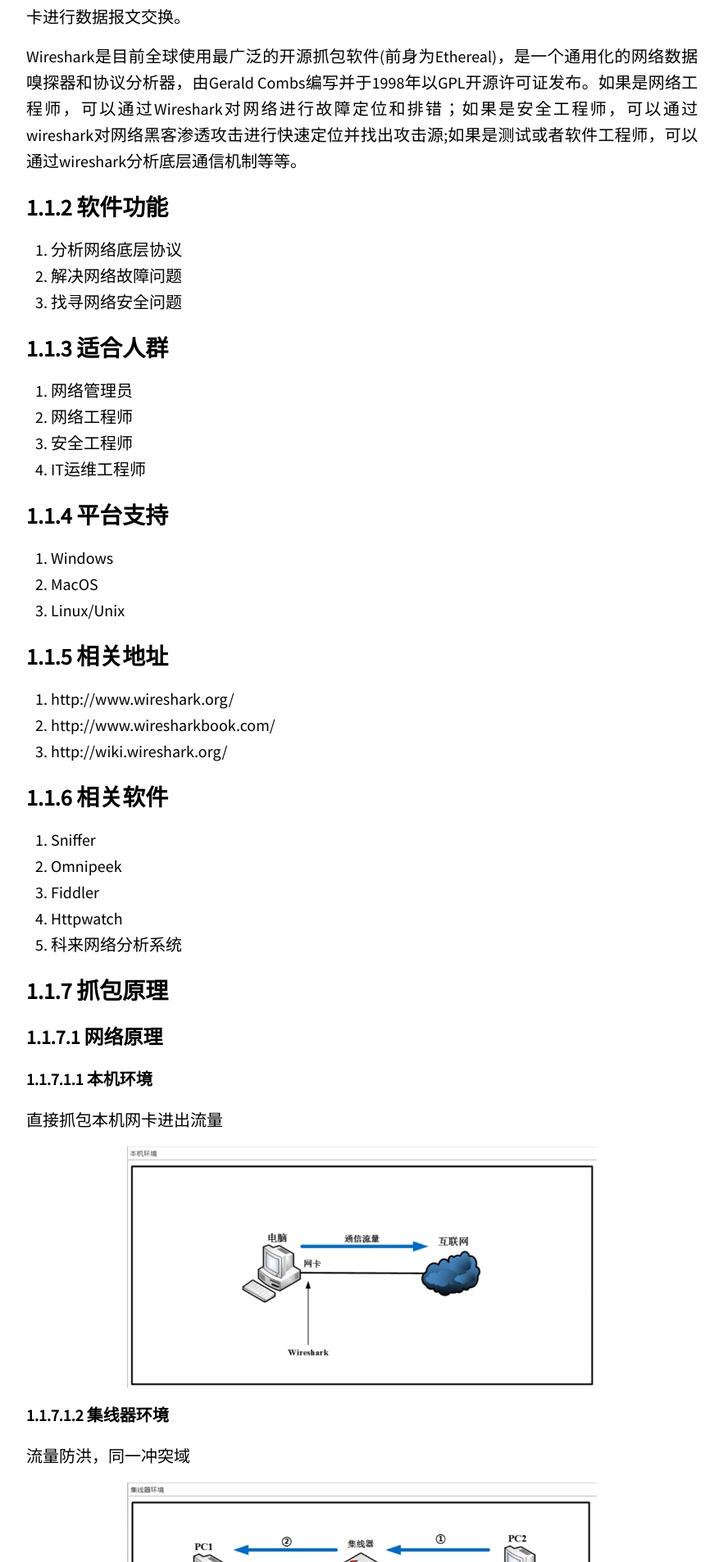
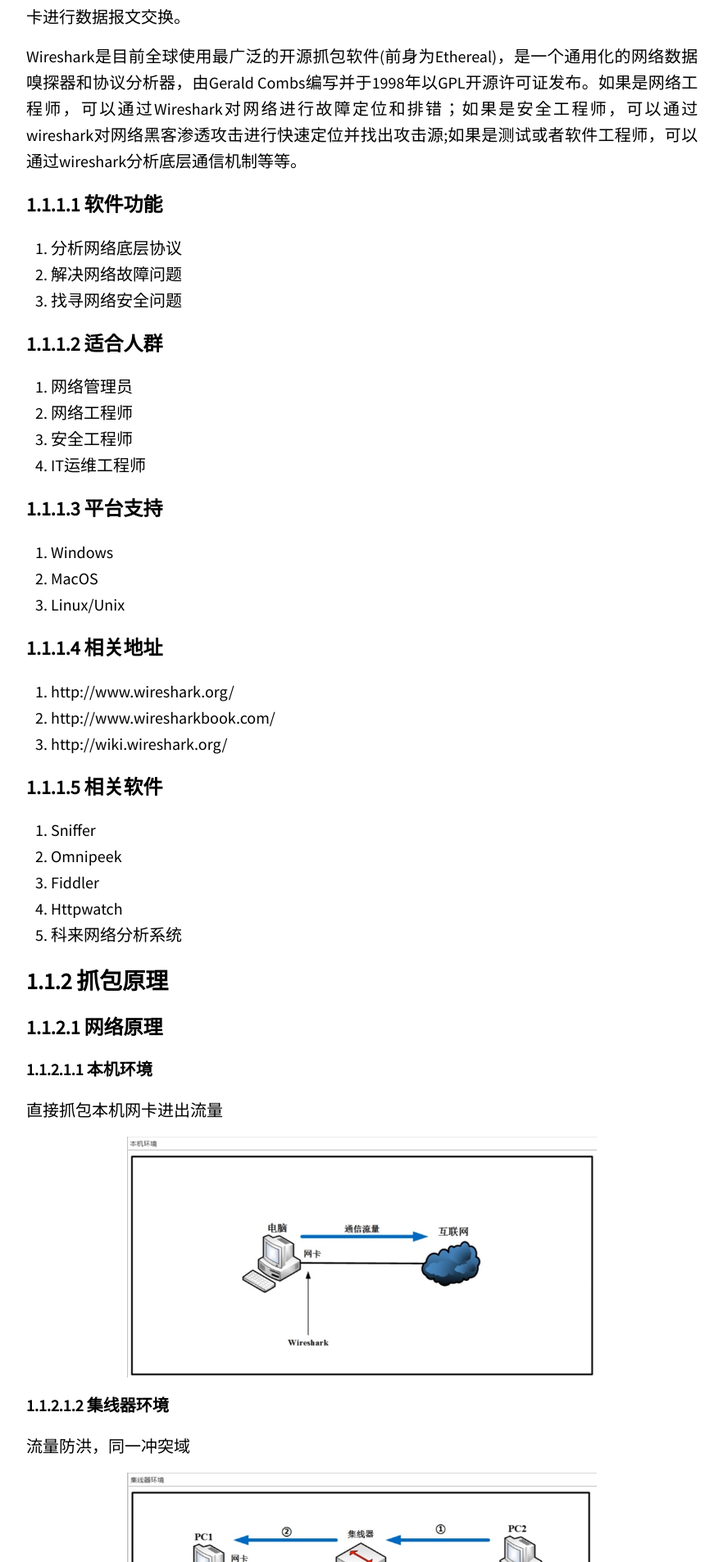
Before and after one commit to Cr7-joker/Cr7-joker.github.io, a Jekyll site: the page built from _posts/2019-03-04-Wireshark use tutorial/2019-03-04-Wireshark use tutorial.md, in a window 1280 px wide. Shown: the part 650-2556 px from the top of the page at 82% size, without its empty margins (146-1028 px from the left). Built offline with Jekyll 4.4.1, drawn with Linux system fonts in a browser that asks for light colours; our own code applies the rules of GitHub Pages for plain Markdown files; a script that is not in the unit is left out.

```diff
--- a/_posts/2019-03-04-Wireshark use tutorial/2019-03-04-Wireshark use tutorial.md
+++ b/_posts/2019-03-04-Wireshark use tutorial/2019-03-04-Wireshark use tutorial.md
@@ -17,32 +17,32 @@ Wireshark（前称Ethereal）是一个[网络封包](https://baike.baidu.com/ite
 
 Wireshark是目前全球使用最广泛的开源抓包软件(前身为Ethereal)，是一个通用化的网络数据嗅探器和协议分析器，由Gerald Combs编写并于1998年以GPL开源许可证发布。如果是网络工程师，可以通过Wireshark对网络进行故障定位和排错；如果是安全工程师，可以通过wireshark对网络黑客渗透攻击进行快速定位并找出攻击源;如果是测试或者软件工程师，可以通过wireshark分析底层通信机制等等。
 
-### 软件功能
+#### 软件功能
 
 1. 分析网络底层协议
 2. 解决网络故障问题
 3. 找寻网络安全问题
 
-### 适合人群
+#### 适合人群
 
 1. 网络管理员
 2. 网络工程师
 3. 安全工程师
 4. IT运维工程师
 
-### 平台支持
+#### 平台支持
 
 1. Windows
 2. MacOS
 3. Linux/Unix
 
-### 相关地址
+#### 相关地址
 
 1. http://www.wireshark.org/
 2. http://www.wiresharkbook.com/
 3. http://wiki.wireshark.org/
 
-### 相关软件
+#### 相关软件
 
 1. Sniffer
 2. Omnipeek
```
